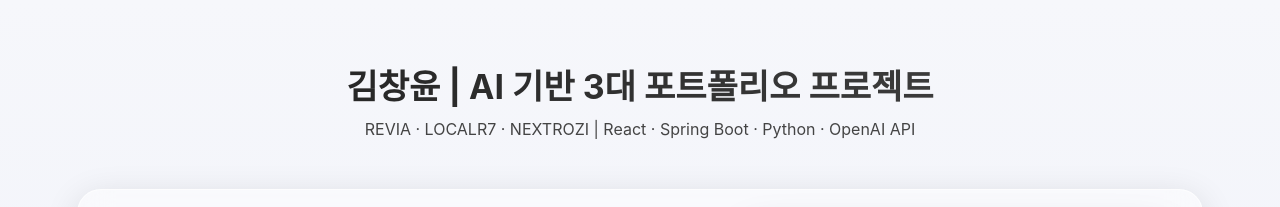
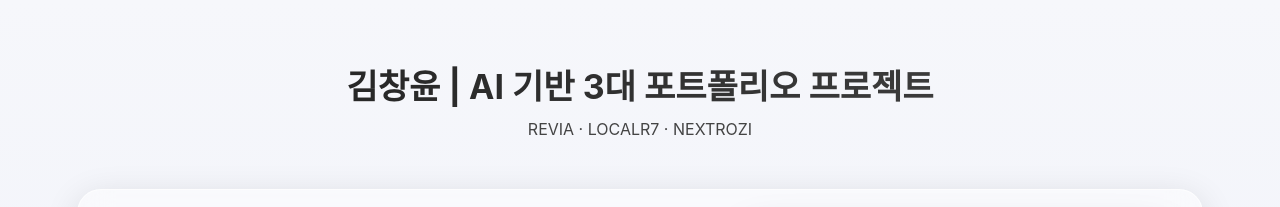
Before and after one commit to kimcy2/kim-chang-yun, a plain HTML site: page index.html in a window 1280 px wide. Shown: the top 207 px of the page. Drawn offline with Linux system fonts and the light colour scheme; a web font is replaced by a local one.

Commit message:
Update index.html

```diff
--- a/index.html
+++ b/index.html
@@ -160,7 +160,7 @@
 </head>
 <body>
   <h1>김창윤 | AI 기반 3대 포트폴리오 프로젝트</h1>
-  <p class="subtitle">REVIA · LOCALR7 · NEXTROZI | React · Spring Boot · Python · OpenAI API</p>
+  <p class="subtitle">REVIA · LOCALR7 · NEXTROZI</p>
 
   <!-- REVIA -->
   <section class="hidden" style="--accent: var(--revia-grad)">
```
